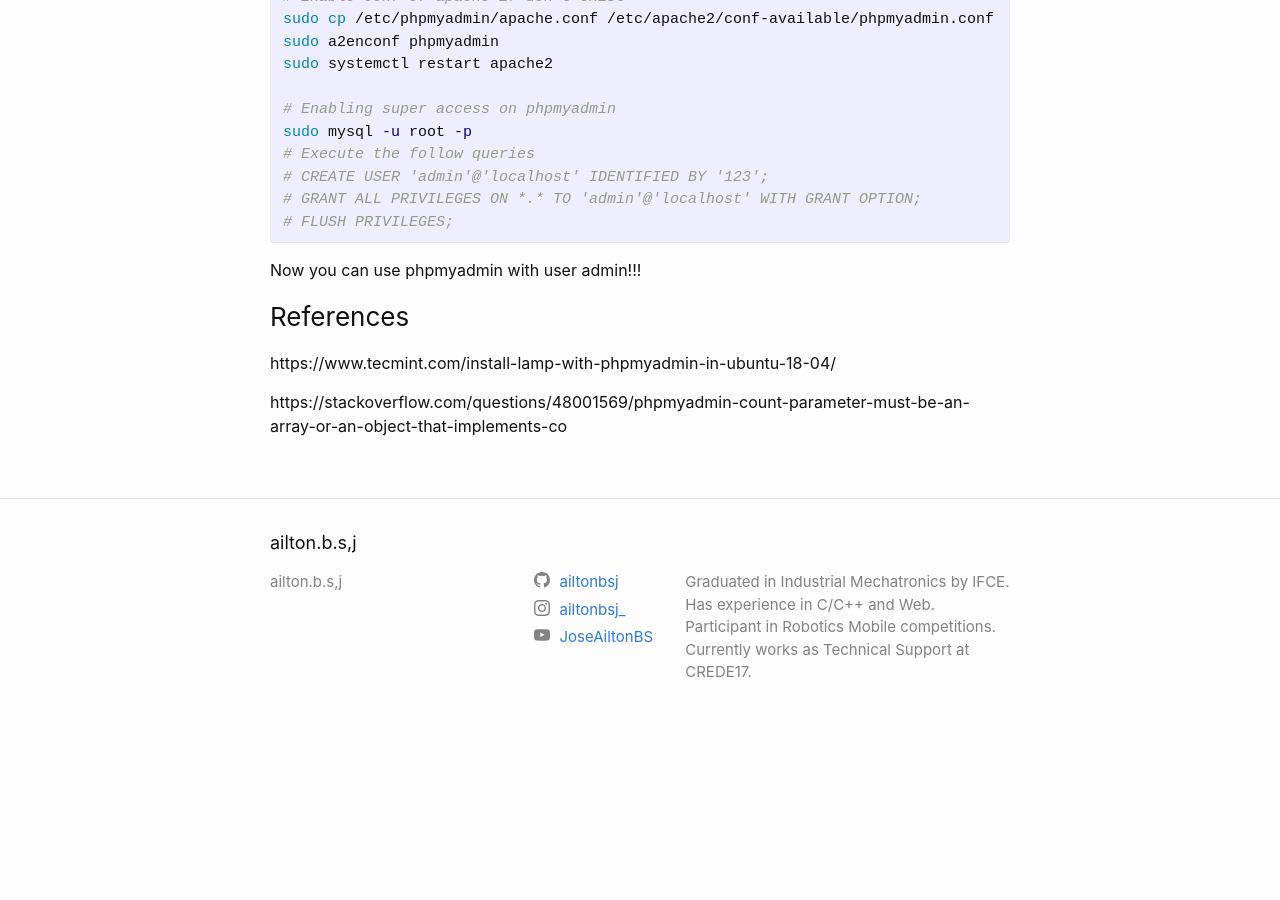
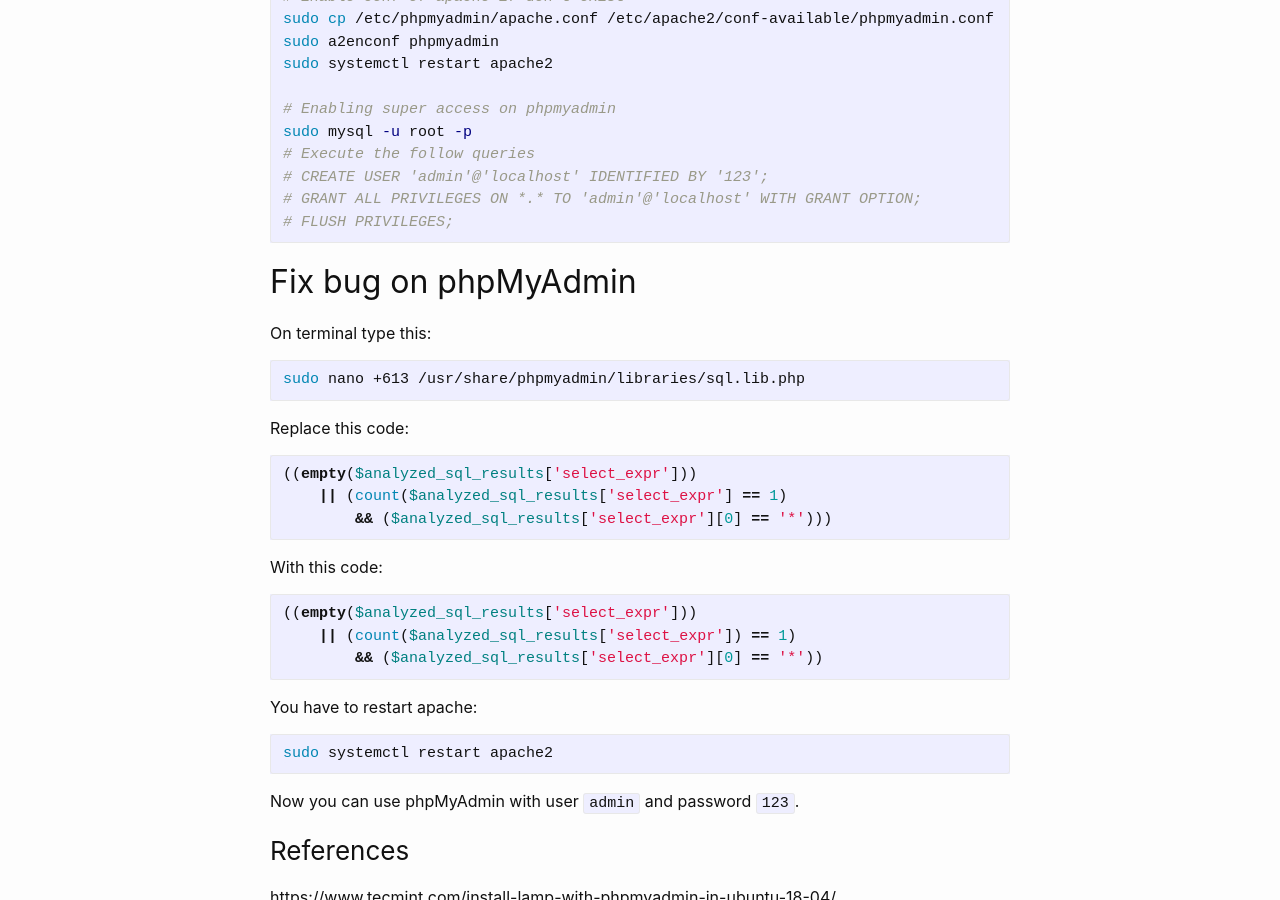
Before and after one commit to ailtonbsj/ailtonbsj.github.io, a Jekyll site: the page built from _posts/2019-03-16-installing-php-with-mariadb.md, in a window 1280 px wide and 900 px high, scrolled down 936 px. Built offline with Jekyll 4.4.1, drawn with Linux system fonts in a browser that asks for light colours; comment, search, counter and statistics services are not loaded; before the commit the page ends 1680 px from its top, so only the background shows below that.

Commit message:
updated tutorial of phpmyadmin

````diff
--- a/_posts/2019-03-16-installing-php-with-mariadb.md
+++ b/_posts/2019-03-16-installing-php-with-mariadb.md
@@ -48,7 +48,34 @@ sudo mysql -u root -p
 # GRANT ALL PRIVILEGES ON *.* TO 'admin'@'localhost' WITH GRANT OPTION;
 # FLUSH PRIVILEGES;
 ```
-Now you can use phpmyadmin with user admin!!!
+
+## Fix bug on phpMyAdmin
+
+On terminal type this:
+```bash
+sudo nano +613 /usr/share/phpmyadmin/libraries/sql.lib.php
+```
+
+Replace this code:
+```php
+((empty($analyzed_sql_results['select_expr']))
+    || (count($analyzed_sql_results['select_expr'] == 1)
+        && ($analyzed_sql_results['select_expr'][0] == '*')))
+```
+
+With this code:
+```php
+((empty($analyzed_sql_results['select_expr']))
+    || (count($analyzed_sql_results['select_expr']) == 1)
+        && ($analyzed_sql_results['select_expr'][0] == '*'))
+```
+
+You have to restart apache:
+```bash
+sudo systemctl restart apache2
+```
+
+Now you can use phpMyAdmin with user `admin` and password `123`.
 
 ### References
 
````
